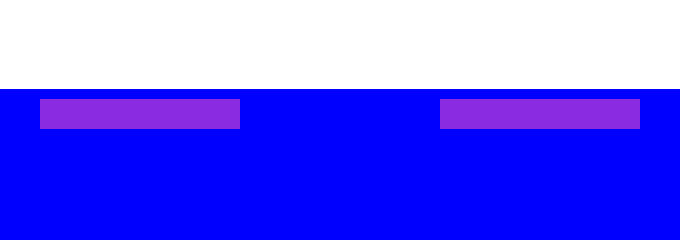
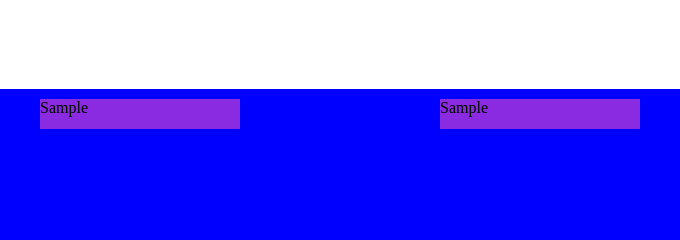
Before and after one commit to Anton-Mikhnou/Tic-Tac-Toe, a plain HTML site: page index.html in a window 1280 px wide. Both pictures are taken after typing "Sample", "Sample" into the empty fields and a click on the button "Create Users". Shown: the top 240 px of the page, 422-1102 px from the left. Drawn offline with Linux system fonts and the light colour scheme.

Commit message:
its work but function does other things

```diff
--- a/app.js
+++ b/app.js
@@ -1,4 +1,4 @@
-gamePlace = {
+const gamePlace = {
     game: [
         '', '', '',
         '', '', '',
@@ -6,9 +6,8 @@ gamePlace = {
     ]
 }
 
-// const userOne = document.getElementById('userOne');
-// let userNameOne = document.getElementById('userNameOne');
-
+const userOneInfo = {}
+const userTwoInfo = {}
 
 function createUsers (name) {
     return {
@@ -16,31 +15,29 @@ function createUsers (name) {
     };
 }
 
-const submit = document.getElementById('formOne');
+function addNameInObj(){
+    const userOne = document.getElementById('userOne');
+    const nameUserOne = createUsers(userOne.value);
 
-function addUserNameToBoard(){
-    // const userOne = document.getElementById('userOne');
-    const userOne = document.getElementById('userOne').value;
-    const userTwo = document.getElementById('userTwo').value
+    userOneInfo.name = nameUserOne.name;
 
-    let userNameOne = document.getElementById('userNameOne');
-    // userNameOne.textContent = nameOne;
-    let userNameTwo = document.getElementById('userNmaetWO')
-    // userNameTwo = nameTwo;
-    const add = createUsers(`${userOne}`)
-    const add2 = createUsers(`${userTwo}`)
-    userNameOne = add;
-    userNameTwo = add2;
+    const userNameOne = document.getElementById('userNameOne');
+    userNameOne.textContent = nameUserOne.name;
+
+    const userTwo = document.getElementById('userTwo');
+    const nameUserTwo = createUsers(userTwo.value);
+
+    userTwoInfo.name = nameUserTwo.name;
+
+    const userNameTwo = document.getElementById('userNameTwo');
+    userNameTwo.textContent = nameUserTwo.name;
 }
 
+const form = document.getElementById('form');
 
-submit.addEventListener('click', (e) => {
+form.addEventListener('submit', (e) => {
     e.preventDefault();
-    addUserNameToBoard()
-    // createUsers(e)
-    console.log('user:', createUsers(e));
-    console.log('name:', addUserNameToBoard(e));
+    addNameInObj();
+    console.log(userOneInfo)
+    console.log(userTwoInfo)
 })
-
-// const add = createUsers("Anton")
-// console.log(add)
--- a/index.html
+++ b/index.html
@@ -15,7 +15,7 @@
 
         <div class="menu">
 
-            <form action="#" method="#" id="formOne">
+            <form action="#" method="#" id="form">
 
                 <div>
                     <label for="userOne">Name</label>
```
